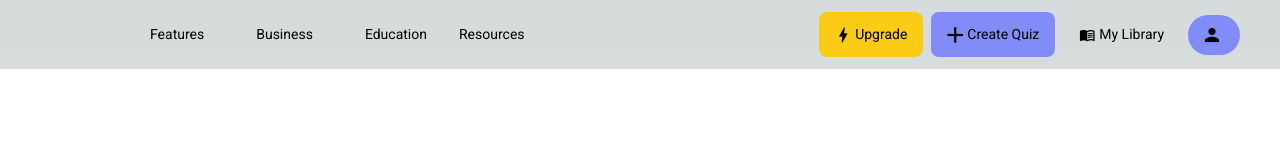
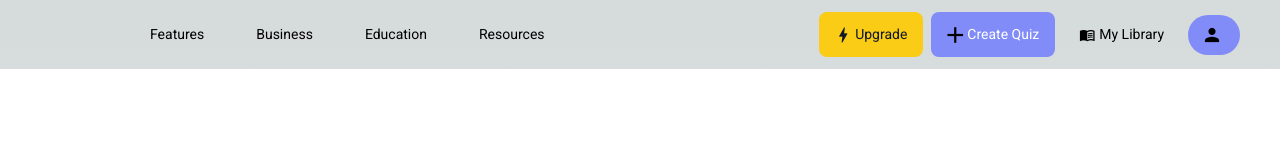
Before and after one commit to Joseduardo25/Proveedy-Challenge-Frontend-Eduardo-Calachua, a Next.js app: page / in a window 1280 px wide. Shown: the top 145 px of the page. Built offline with nearby package versions, Linux system fonts and the light colour scheme.

Commit message:
update styles

```diff
--- a/src/components/header/index.tsx
+++ b/src/components/header/index.tsx
@@ -16,7 +16,7 @@ const Header = () => {
                 Business
               </a>
             </li>
-            <li className='pr-[24px] text-[14px]'>
+            <li className='pr-[44px] text-[14px]'>
               <a>
                 Education
               </a>
@@ -30,12 +30,14 @@ const Header = () => {
         </div>
         <div className='flex items-center gap-2 pr-10'>
           <ButtonPrimary
+            style='text-Light_Lightness_1'
             bg='bg-Light_Lightness_Yellow_0'
             fill
             content='Upgrade'
             icon='icon-lightning'
           />
           <ButtonPrimary
+            style='text-Light_Lightness_white'
             bg='bg-Light_Lightness_Purple_0'
             fill
             content='Create Quiz'
@@ -51,6 +53,7 @@ const Header = () => {
             icon='icon-profile'
             bg='bg-Light_Lightness_Purple_0'
             fullRadius
+            borderRadius
           />
         </div>
       </nav>
```
